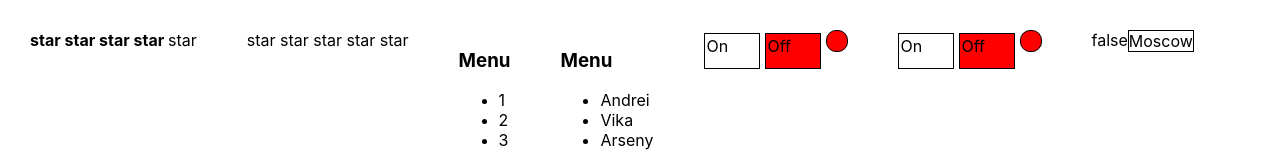
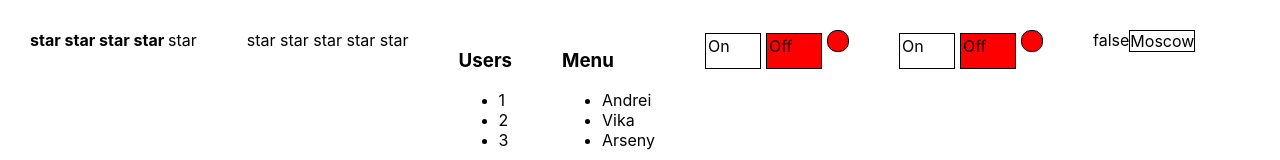
Before and after one commit to AndreiYantsevich/react-in-detail, a React (Create React App) app: page / in a window 1280 px wide. Shown: the top 160 px of the page. Built offline with nearby package versions, Linux system fonts and the light colour scheme.

Commit message:
add reducer and write unit test

```diff
--- a/src/App.tsx
+++ b/src/App.tsx
@@ -25,7 +25,7 @@ const App = () => {
             <Rating value={ratingValue}
                     onClick={setRatingValue}/>
             <UncontrolledRating/>
-            <UncontrolledAccordion titleValue={'Menu'}/>
+            <UncontrolledAccordion titleValue={'Users'}/>
             <Accordion titleValue={'Menu'}
                        collapsed={accordionCollapsed}
                        onChange={() => {
@@ -36,7 +36,8 @@ const App = () => {
             />
             <OnOff on={switchOn} onChange={setSwitchOn}/>
             <UncontrolledOnOff onChange={setSwitchOn}/> {switchOn.toString()}
-            <Select value={value} onChange={setValue} items={[{value: '1', title: 'Minsk'}, {value: '2', title: 'Moscow'}, {value: '3', title: 'Kiev'}]}/>
+            <Select value={value} onChange={setValue}
+                    items={[{value: '1', title: 'Minsk'}, {value: '2', title: 'Moscow'}, {value: '3', title: 'Kiev'}]}/>
         </div>
     )
 }
--- a/src/components/Select/Select.tsx
+++ b/src/components/Select/Select.tsx
@@ -50,7 +50,6 @@ const Select = (props: SelectPropsType) => {
                 props.onChange(props.items[0].value)
             }
         }
-
         if (e.key === 'Enter' || e.key === 'Escape') {
             setActive(false)
         }
--- /dev/null
+++ b/src/components/UncontrolledAccordion/Reducer.tsx
@@ -0,0 +1,20 @@
+type ActionType = {
+    type: string
+}
+
+export type StateType = {
+    collapsed: boolean
+}
+
+export const reducer = (state: StateType, action: ActionType): StateType => {
+    switch (action.type) {
+        case 'TOGGLE_COLLAPSED':
+            return {
+                ...state,
+                collapsed: !state.collapsed
+            };
+        default:
+            throw new Error('Bad action type')
+    }
+    return state;
+}
--- a/src/components/UncontrolledAccordion/UncontrolledAccordion.tsx
+++ b/src/components/UncontrolledAccordion/UncontrolledAccordion.tsx
@@ -1,4 +1,5 @@
-import React, {useState} from 'react';
+import React, {useReducer} from 'react';
+import {reducer} from './Reducer';
 
 type AccordionPropsType = {
     titleValue: string
@@ -6,15 +7,13 @@ type AccordionPropsType = {
 
 const UncontrolledAccordion = (props: AccordionPropsType) => {
 
-
-    let [collapsed, setCollapsed] = useState(false)
+    let [state, dispatch] = useReducer(reducer, {collapsed: false})
 
     return <div>
         <AccordionTitle title={props.titleValue} onClick={() => {
-            setCollapsed(!collapsed)
+            dispatch({type: 'TOGGLE_COLLAPSED'})
         }}/>
-
-        {!collapsed && <AccordionBody/>}
+        {!state.collapsed && <AccordionBody/>}
     </div>
 }
 
```
Also changed, not shown: 2 other files (tests, documents, lock files or other folders).
